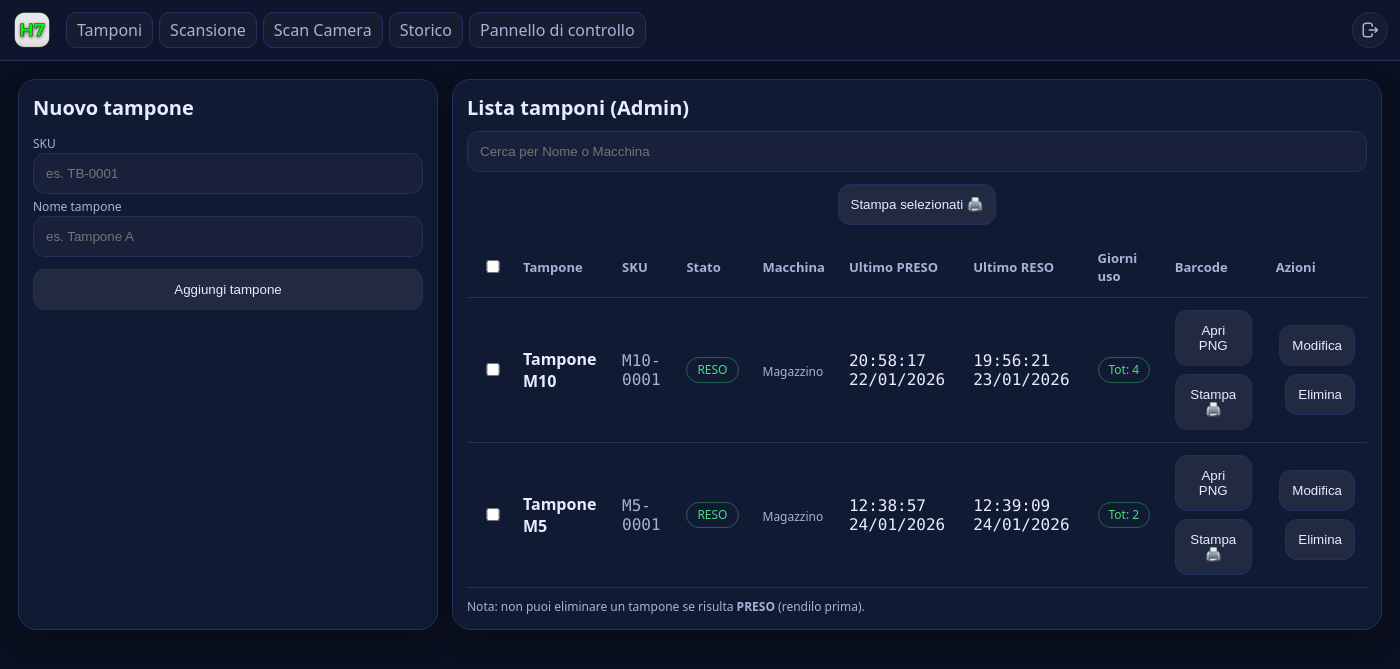
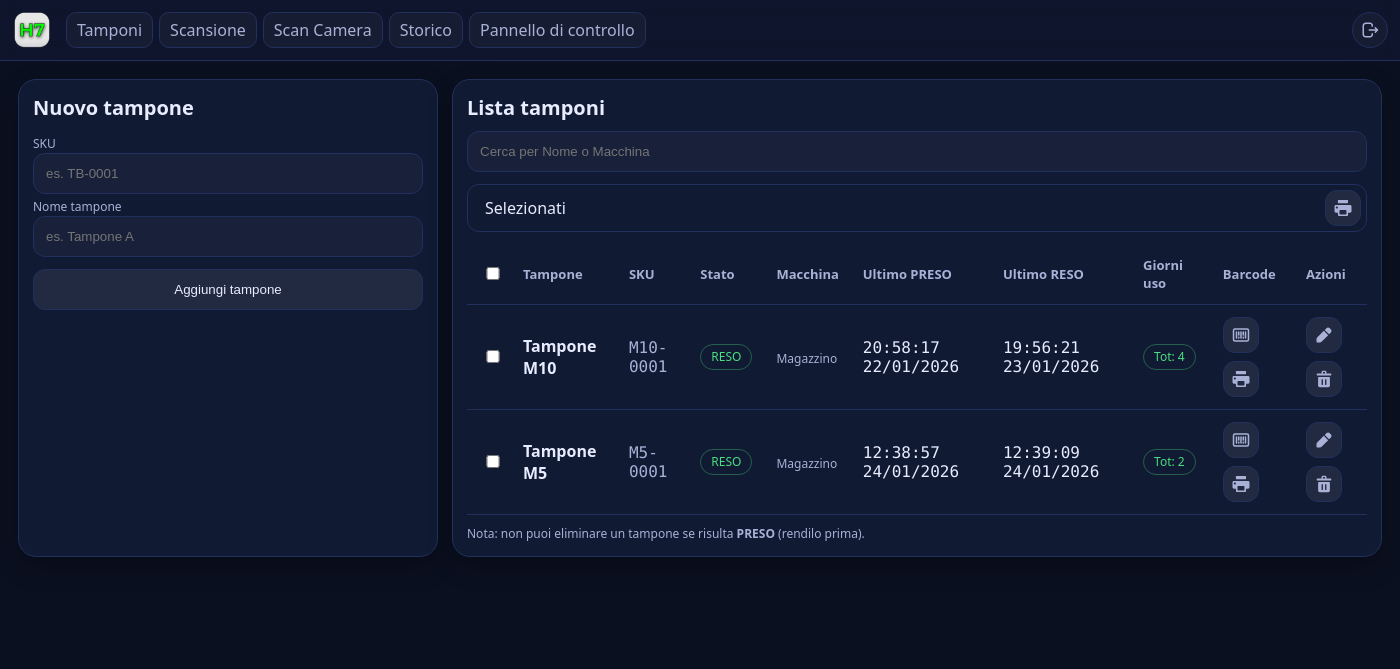
Before and after one commit to SamBLC92/tamponi_inventario, a Flask app: page /admin/swabs in a window 1400 px wide. Shown: the top 669 px of the page. Run offline with Flask 3, Linux system fonts and the light colour scheme; the visitor is signed in with stand-in values (Sample User, id 1); data comes from the database, SQL or seed files in the repository.

Commit message:
Add files via upload

```diff
--- a/templates/admin_swabs.html
+++ b/templates/admin_swabs.html
@@ -16,14 +16,26 @@
     </div>
 
     <div class="card">
-      <h1>Lista tamponi (Admin)</h1>
+      <h1>Lista tamponi</h1>
 
       <form method="get" style="margin-top:10px;" autocomplete="off">
         <input id="swab-search-admin" name="q" placeholder="Cerca per Nome o Macchina" value="{{ q }}" />
       </form>
 
-      <form id="print-selected-form" method="get" action="{{ url_for('labels_print') }}" target="_blank" rel="noopener" autocomplete="off" style="display: flex; margin-top:12px; justify-content: center;">
-        <button type="submit" style="width: auto;">Stampa selezionati 🖨️</button>
+      <form id="print-selected-form" method="get" action="{{ url_for('labels_print') }}" target="_blank" rel="noopener" autocomplete="off" style="display: flex;margin-top:12px;justify-content: space-between;border: 1px solid var(--line);border-radius: 12px;padding: 5px;align-items: center;">
+        <label style="margin-left: 12px;">Selezionati</label>
+        <button class="nav-gear" type="submit" style="width: auto;padding: 8px;">
+          <svg viewBox="0 0 52 52">
+            <path d="M46.5,17.4h-41c-2.2,0-4,1.8-4,4v14c0,2.2,1.8,4,4,4h5.9l0,5.8c0,2.2,1.8,4,4,4h21.3c2.2,0,4-1.8,4-4l0-5.8
+            h5.9c2.2,0,4-1.8,4-4v-14C50.5,19.2,48.7,17.4,46.5,17.4z M8.3,27.7c-1.7,0-3-1.3-3-3c0-1.7,1.3-3,3-3s3,1.3,3,3
+            C11.3,26.4,10,27.7,8.3,27.7z M35.9,43.1c0,0.8-0.7,1.5-1.5,1.5h-17c-0.8,0-1.5-0.7-1.5-1.5v-9.8c0-0.8,0.7-1.5,1.5-1.5h17
+            c0.8,0,1.5,0.7,1.5,1.5V43.1z">
+            </path>
+            <path d="M40.5,11.1c0,0.8-0.7,1.5-1.5,1.5H12.8c-0.8,0-1.5-0.7-1.5-1.5V4.3c0-0.8,0.7-1.5,1.5-1.5H39
+            c0.8,0,1.5,0.7,1.5,1.5V11.1z">
+            </path>
+          </svg>
+        </button>
       </form>
 
       <div class="table-wrap" style="margin-top:12px;">
@@ -90,25 +102,56 @@
                 </td>
 
                 <td data-label="Barcode">
-                  <div style="display:flex; gap:8px; flex-wrap:wrap; justify-content:flex-end;">
+                  <div style="display:flex; gap:8px; flex-wrap:wrap; justify-content: flex-start;">
                     <form method="get" action="{{ url_for('label_png', sku=r['sku']) }}" style="margin:0;" autocomplete="off">
-                      <button type="submit" formtarget="_blank">Apri PNG</button>
+                      <button class="nav-gear" type="submit" formtarget="_blank" style="padding: 8px;">
+                        <svg viewBox="0 0 24 24">
+                          <path d="M20,3H4A3,3,0,0,0,1,6V18a3,3,0,0,0,3,3H20a3,3,0,0,0,3-3V6A3,3,0,0,0,20,3Zm1,15a1,1,0,0,1-1,1H4a1,1,0,0,1-1-1V6A1,1,0,0,1,4,5H20a1,1,0,0,1,1,1ZM7,8v8a1,1,0,0,1-2,0V8A1,1,0,0,1,7,8Zm3,0v4a1,1,0,0,1-2,0V8a1,1,0,0,1,2,0Zm3,0v8a1,1,0,0,1-2,0V8a1,1,0,0,1,2,0Zm3,0v4a1,1,0,0,1-2,0V8a1,1,0,0,1,2,0Zm3,0v8a1,1,0,0,1-2,0V8a1,1,0,0,1,2,0Zm-9,7v1a1,1,0,0,1-2,0V15a1,1,0,0,1,2,0Zm6,0v1a1,1,0,0,1-2,0V15a1,1,0,0,1,2,0Z">
+                          </path>
+                        </svg>
+                      </button>
                     </form>
                     <form method="get" action="{{ url_for('label_print', sku=r['sku']) }}" style="margin:0;" autocomplete="off">
-                      <button type="submit" formtarget="_blank">Stampa 🖨️</button>
+                      <button class="nav-gear" type="submit" formtarget="_blank" style="padding: 8px;">
+                        <svg viewBox="0 0 52 52">
+                          <path d="M46.5,17.4h-41c-2.2,0-4,1.8-4,4v14c0,2.2,1.8,4,4,4h5.9l0,5.8c0,2.2,1.8,4,4,4h21.3c2.2,0,4-1.8,4-4l0-5.8
+                            h5.9c2.2,0,4-1.8,4-4v-14C50.5,19.2,48.7,17.4,46.5,17.4z M8.3,27.7c-1.7,0-3-1.3-3-3c0-1.7,1.3-3,3-3s3,1.3,3,3
+                            C11.3,26.4,10,27.7,8.3,27.7z M35.9,43.1c0,0.8-0.7,1.5-1.5,1.5h-17c-0.8,0-1.5-0.7-1.5-1.5v-9.8c0-0.8,0.7-1.5,1.5-1.5h17
+                            c0.8,0,1.5,0.7,1.5,1.5V43.1z">
+                          </path>
+                          <path d="M40.5,11.1c0,0.8-0.7,1.5-1.5,1.5H12.8c-0.8,0-1.5-0.7-1.5-1.5V4.3c0-0.8,0.7-1.5,1.5-1.5H39
+                            c0.8,0,1.5,0.7,1.5,1.5V11.1z">
+                          </path>
+                        </svg>
+                      </button>
                     </form>
                   </div>
                 </td>
 
                 <td data-label="Azioni">
-                  <div style="display:flex; gap:8px; flex-wrap:wrap; justify-content:flex-end;">
+                  <div style="display:flex; gap:8px; flex-wrap:wrap; justify-content:flex-start;">
                     <form method="get" action="{{ url_for('swab_edit', swab_id=r['id']) }}" style="margin:0;" autocomplete="off">
-                      <button type="submit">Modifica</button>
+                      <button class="nav-gear" type="submit" style="padding: 8px;">
+                        <svg viewBox="0 0 24 24">
+                          <path d="M20.9888 4.28491L19.6405 2.93089C18.4045 1.6897 16.4944 1.6897 15.2584 2.93089L13.0112 5.30042L18.7416 11.055L21.1011 8.68547C21.6629 8.1213 22 7.33145 22 6.54161C22 5.75176 21.5506 4.84908 20.9888 4.28491Z"></path>
+                          <path d="M16.2697 10.9422L11.7753 6.42877L2.89888 15.3427C2.33708 15.9069 2 16.6968 2 17.5994V21.0973C2 21.5487 2.33708 22 2.89888 22H6.49438C7.2809 22 8.06742 21.6615 8.74157 21.0973L17.618 12.1834L16.2697 10.9422Z"></path>
+                        </svg>
+                      </button>
                     </form>
 
                     <form method="post" action="{{ url_for('swab_delete', swab_id=r['id']) }}" style="margin:0;" autocomplete="off"
                           onsubmit="return confirm('Eliminare definitivamente questo tampone?');">
-                      <button type="submit">Elimina</button>
+                      <button class="nav-gear" type="submit" style="padding: 8px;">
+                        <svg viewBox="0 0 52 52">
+                          <g>
+                            <path d="M45.5,10H33V6c0-2.2-1.8-4-4-4h-6c-2.2,0-4,1.8-4,4v4H6.5C5.7,10,5,10.7,5,11.5v3C5,15.3,5.7,16,6.5,16h39
+                              c0.8,0,1.5-0.7,1.5-1.5v-3C47,10.7,46.3,10,45.5,10z M23,7c0-0.6,0.4-1,1-1h4c0.6,0,1,0.4,1,1v3h-6V7z"></path>
+                            <path d="M41.5,20h-31C9.7,20,9,20.7,9,21.5V45c0,2.8,2.2,5,5,5h24c2.8,0,5-2.2,5-5V21.5C43,20.7,42.3,20,41.5,20z
+                               M23,42c0,0.6-0.4,1-1,1h-2c-0.6,0-1-0.4-1-1V28c0-0.6,0.4-1,1-1h2c0.6,0,1,0.4,1,1V42z M33,42c0,0.6-0.4,1-1,1h-2
+                              c-0.6,0-1-0.4-1-1V28c0-0.6,0.4-1,1-1h2c0.6,0,1,0.4,1,1V42z"></path>
+                          </g>
+                        </svg>
+                      </button>
                     </form>
                   </div>
                 </td>
```
